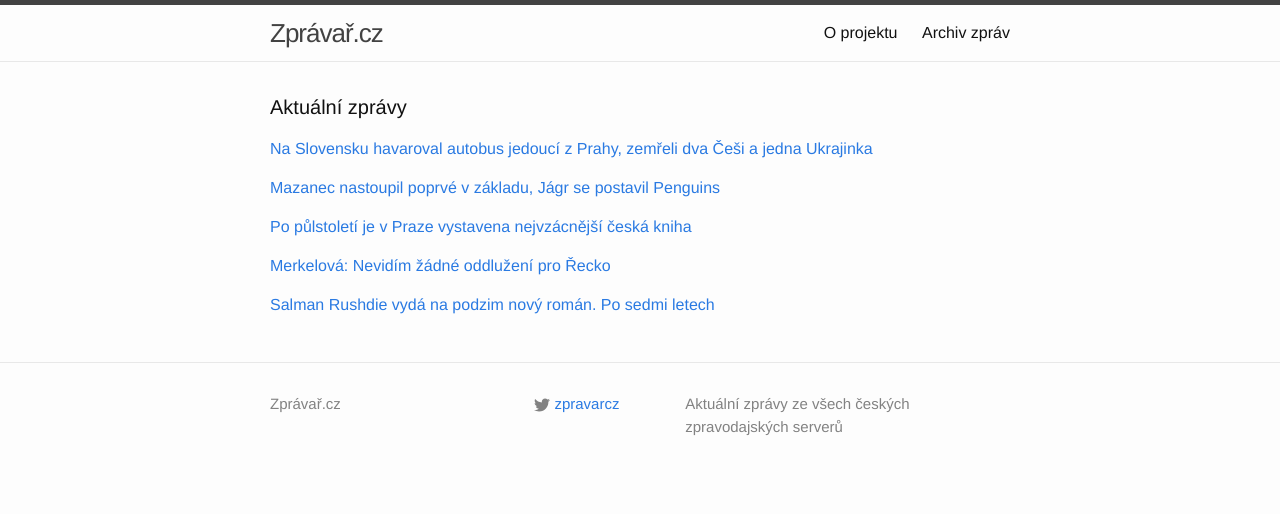
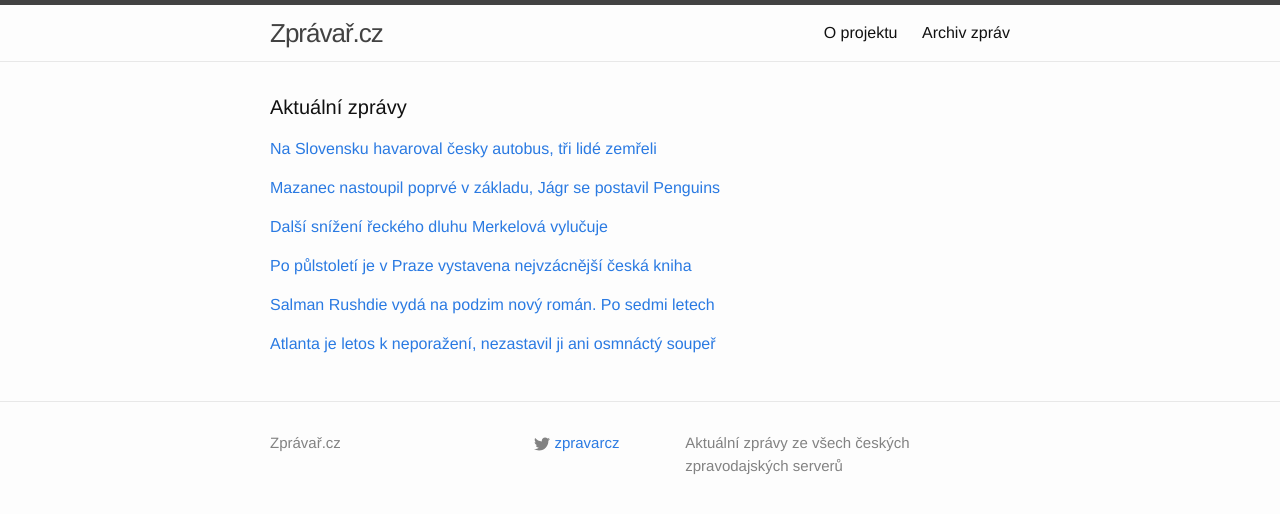
Before and after one commit to adliska/zpravar, a Jekyll site: the page built from index.html, in a window 1280 px wide. Shown: the top 514 px of the page. Built offline with Jekyll 4.4.1, drawn with Linux system fonts in a browser that asks for light colours.

Commit message:
zpravar news update

```diff
--- a/index.html
+++ b/index.html
@@ -5,9 +5,10 @@ layout: default
 <div class="home">
     <h1 class="page-heading">Aktuální zprávy</h1>
 
-<p><a href="javascript:;" onclick="toggle_visibility('zpravy0')">Na Slovensku havaroval autobus jedoucí z Prahy, zemřeli dva Češi a jedna Ukrajinka </a></p>
+<p><a href="javascript:;" onclick="toggle_visibility('zpravy0')">Na Slovensku havaroval česky autobus, tři lidé zemřeli</a></p>
 <div id="zpravy0" style="display:none">
 <ul>
+<li><a href=http://echo24.cz/a/wCngZ>Na Slovensku havaroval česky autobus, tři lidé zemřeli - echo24.cz</a></li>
 <li><a href=http://www.rozhlas.cz/_zprava/na-slovensku-havaroval-autobus-jedouci-z-prahy-zemreli-dva-cesi-a-jedna-ukrajinka--1450097>Na Slovensku havaroval autobus jedoucí z Prahy, zemřeli dva Češi a jedna Ukrajinka  - www.rozhlas.cz</a></li>
 <li><a href=http://www.novinky.cz/zahranicni/evropa/360333-na-slovensku-havaroval-cesky-autobus-tri-lide-zemreli.html>Na Slovensku havaroval český autobus, tři lidé zemřeli - www.novinky.cz</a></li>
 <li><a href=http://www.ceskatelevize.cz/ct24/svet/300123-pri-havarii-ceskeho-autobusu-na-slovensku-zemreli-tri-lide-z-toho-dva-cesi/>Při havárii českého autobusu na Slovensku zemřeli tři lidé, z toho dva Češi - www.ceskatelevize.cz</a></li>
@@ -38,21 +39,22 @@ layout: default
 <li><a href=http://www.denik.cz/hokej/mazanec-chytal-v-letosnim-rocniku-nhl-poprve-od-uvodni-minuty-20150131.html>Mazanec chytal v letošním ročníku NHL poprvé od úvodní minuty - www.denik.cz</a></li>
 <li><a href=http://sport.aktualne.cz/vrbata-dal-devatenacty-gol-pecetil-vitezstvi-vancouveru/r~174a2b4ca91011e4a7d8002590604f2e/>Vrbata dal devatenáctý gól, pečetil vítězství Vancouveru - sport.aktualne.cz</a></li>
 </ul>
-</div><p><a href="javascript:;" onclick="toggle_visibility('zpravy2')">Po půlstoletí je v Praze vystavena nejvzácnější česká kniha </a></p>
+</div><p><a href="javascript:;" onclick="toggle_visibility('zpravy2')">Další snížení řeckého dluhu Merkelová vylučuje</a></p>
 <div id="zpravy2" style="display:none">
+<ul>
+<li><a href=http://www.ceskatelevize.cz/ct24/svet/300126-dalsi-snizeni-reckeho-dluhu-merkelova-vylucuje/>Další snížení řeckého dluhu Merkelová vylučuje - www.ceskatelevize.cz</a></li>
+<li><a href=http://zpravy.e15.cz/zahranicni/politika/merkelova-nevidim-zadne-oddluzeni-pro-recko-1158393>Merkelová: Nevidím žádné oddlužení pro Řecko - zpravy.e15.cz</a></li>
+<li><a href=http://zpravy.aktualne.cz/zahranici/oddluzeni-pro-recko-nerealne-tvrdi-nemecka-kanclerka/r~1a464728a92311e4a7d8002590604f2e/>Oddlužení pro Řecko? Nereálné, tvrdí německá kancléřka - zpravy.aktualne.cz</a></li>
+<li><a href=http://www.ceskenoviny.cz/zpravy/zpravy/merkelova-vyloucila-dalsi-snizeni-reckeho-dluhu/1175691>Merkelová vyloučila další snížení řeckého dluhu - www.ceskenoviny.cz</a></li>
+<li><a href=http://byznys.ihned.cz/c1-63462770-recko-dluh-tsipras-alexis-euro-merkelova-nemecko>Merkelová: Řecký dluh nesnížíme, miliardy se mu odpustily již dřív - byznys.ihned.cz</a></li>
+</ul>
+</div><p><a href="javascript:;" onclick="toggle_visibility('zpravy3')">Po půlstoletí je v Praze vystavena nejvzácnější česká kniha </a></p>
+<div id="zpravy3" style="display:none">
 <ul>
 <li><a href=http://www.lidovky.cz/po-pulstoleti-je-v-praze-vystavena-nejvzacnejsi-ceska-kniha-pls-/zpravy-domov.aspx?c=A150131_092510_ln_domov_rof>Po půlstoletí je v Praze vystavena nejvzácnější česká kniha  - www.lidovky.cz</a></li>
 <li><a href=http://www.ceskenoviny.cz/zpravy/zpravy/po-pulstoleti-je-v-praze-vystavena-nejvzacnejsi-ceska-kniha/1175678>Po půlstoletí je v Praze vystavena nejvzácnější česká kniha - www.ceskenoviny.cz</a></li>
 <li><a href=http://www.rozhlas.cz/_zprava/v-praze-bude-vystaven-budysinsky-rukopis-a-kodex-vysehradsky--1450086>V Praze bude vystaven Budyšínský rukopis a Kodex vyšehradský - www.rozhlas.cz</a></li>
 <li><a href=http://www.rozhlas.cz/_zprava/po-pulstoleti-bude-o-vikendu-vystaven-original-vysehradskeho-kodexu--1450086>Po půlstoletí bude o víkendu vystaven originál Vyšehradského kodexu - www.rozhlas.cz</a></li>
-</ul>
-</div><p><a href="javascript:;" onclick="toggle_visibility('zpravy3')">Merkelová: Nevidím žádné oddlužení pro Řecko</a></p>
-<div id="zpravy3" style="display:none">
-<ul>
-<li><a href=http://zpravy.e15.cz/zahranicni/politika/merkelova-nevidim-zadne-oddluzeni-pro-recko-1158393>Merkelová: Nevidím žádné oddlužení pro Řecko - zpravy.e15.cz</a></li>
-<li><a href=http://zpravy.aktualne.cz/zahranici/oddluzeni-pro-recko-nerealne-tvrdi-nemecka-kanclerka/r~1a464728a92311e4a7d8002590604f2e/>Oddlužení pro Řecko? Nereálné, tvrdí německá kancléřka - zpravy.aktualne.cz</a></li>
-<li><a href=http://www.ceskenoviny.cz/zpravy/zpravy/merkelova-vyloucila-dalsi-snizeni-reckeho-dluhu/1175691>Merkelová vyloučila další snížení řeckého dluhu - www.ceskenoviny.cz</a></li>
-<li><a href=http://byznys.ihned.cz/c1-63462770-recko-dluh-tsipras-alexis-euro-merkelova-nemecko>Merkelová: Řecký dluh nesnížíme, miliardy se mu odpustily již dřív - byznys.ihned.cz</a></li>
 </ul>
 </div><p><a href="javascript:;" onclick="toggle_visibility('zpravy4')">Salman Rushdie vydá na podzim nový román. Po sedmi letech </a></p>
 <div id="zpravy4" style="display:none">
@@ -61,4 +63,11 @@ layout: default
 <li><a href=http://www.ceskenoviny.cz/zpravy/zpravy/na-podzim-vyjde-novy-roman-salmana-rushdieho-po-sedmi-letech/1175655>Na podzim vyjde nový román Salmana Rushdieho, po sedmi letech - www.ceskenoviny.cz</a></li>
 <li><a href=http://www.lidovky.cz/salman-rushdie-vyda-na-podzim-novy-roman-po-sedmi-letech-p2q-/lide.aspx?c=A150131_073754_lide_rof>Salman Rushdie vydá na podzim nový román. Po sedmi letech  - www.lidovky.cz</a></li>
 </ul>
+</div><p><a href="javascript:;" onclick="toggle_visibility('zpravy5')">Atlanta je letos k neporažení, nezastavil ji ani osmnáctý soupeř</a></p>
+<div id="zpravy5" style="display:none">
+<ul>
+<li><a href=http://sport.idnes.cz/nba-basketbal-souhrn-0lx-/basket.aspx?c=A150131_095731_sport-basket_ten>Atlanta je letos k neporažení, nezastavil ji ani osmnáctý soupeř - sport.idnes.cz</a></li>
+<li><a href=http://www.denik.cz/ostatni_sport/bilance-39-8-atlanta-vyhrala-osmnacty-zapas-v-rade-a-vladne-nba-20150131.html>Bilance 39-8. Atlanta vyhrála osmnáctý zápas v řadě a vládne NBA - www.denik.cz</a></li>
+<li><a href=http://sport.aktualne.cz/neporazitelnou-atlantu-nezastavil-ani-portland/r~22d689e6a92511e49fc3002590604f2e/>Neporazitelnou Atlantu nezastavil ani Portland - sport.aktualne.cz</a></li>
+</ul>
 </div></div>
```
